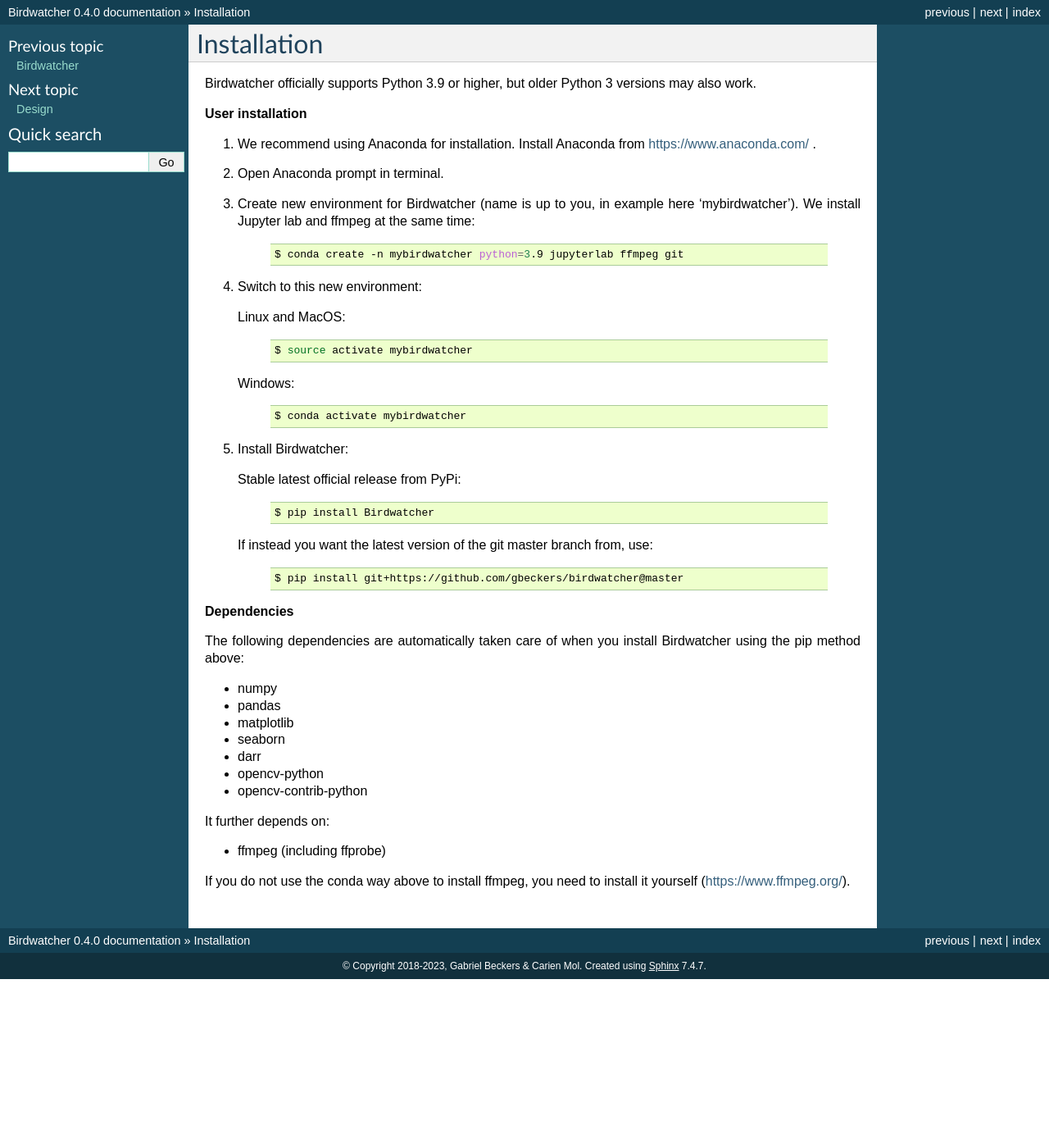
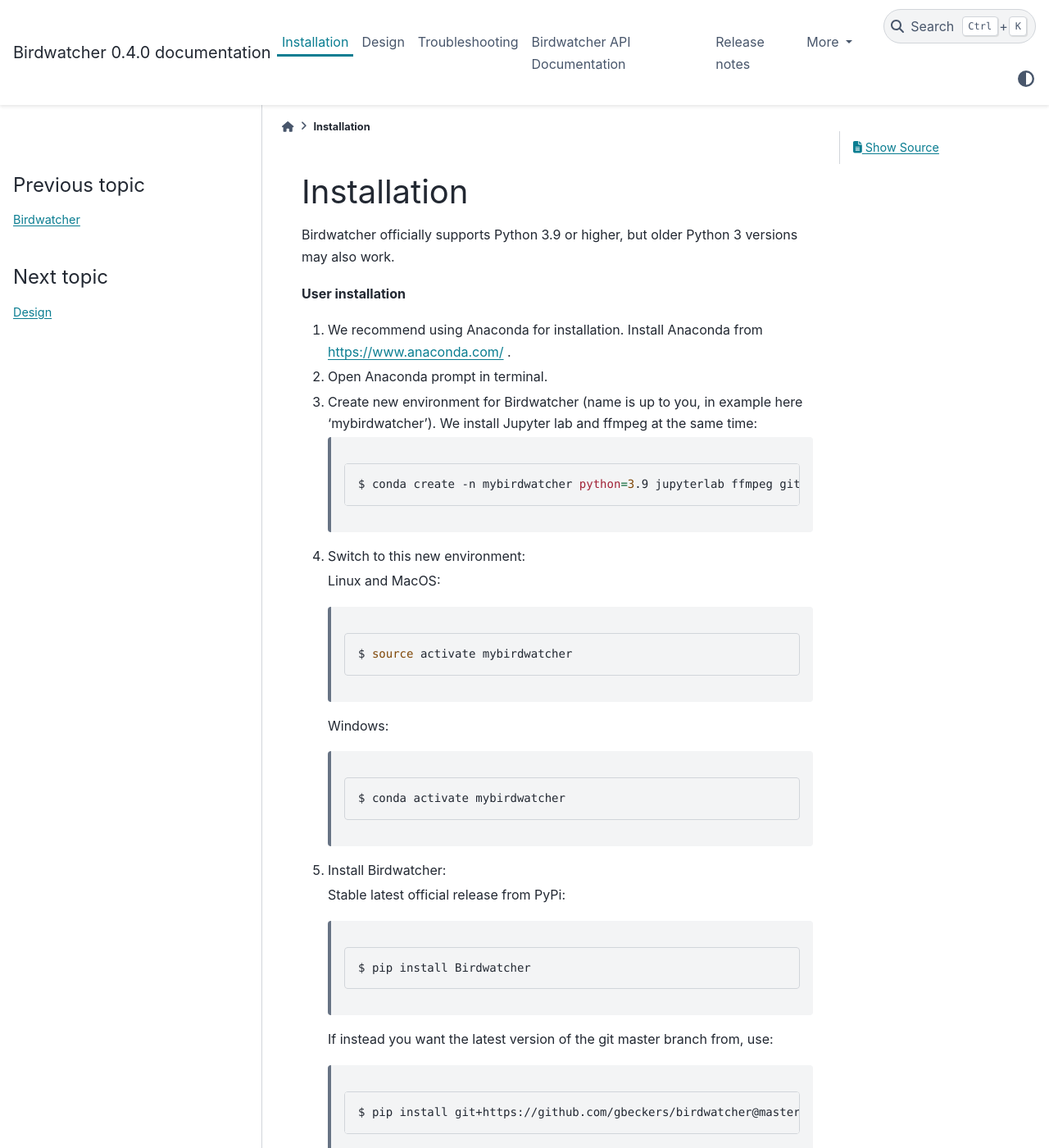
Before and after one commit to gbeckers/Birdwatcher, a Sphinx documentation site: the page built from docs/installation.rst, in a window 1280 px wide and 1400 px high. Shown: the whole window at 82% size. Built offline with Sphinx 7.4.7 and the PyData theme 0.15.4, drawn with Linux system fonts in a browser that asks for light colours; some of the changed text lies outside the part shown.

Commit message:
improve manual, add design text

```diff
--- a/docs/conf.py
+++ b/docs/conf.py
@@ -50,7 +50,7 @@
 
 # General information about the project.
 project = 'Birdwatcher'
-copyright = '2018-2023, Gabriel Beckers & Carien Mol'
+copyright = '2018-2024, Gabriel Beckers & Carien Mol'
 author = 'Gabriel Beckers & Carien Mol'
 
 # The version info for the project you're documenting, acts as replacement for
@@ -86,7 +86,8 @@
 # The theme to use for HTML and HTML Help pages.  See the documentation for
 # a list of builtin themes.
 #
-html_theme = 'default'
+#html_theme = 'default'
+html_theme = "pydata_sphinx_theme"
 
 # Theme options are theme-specific and customize the look and feel of a theme
 # further.  For a list of options available for each theme, see the
```
Also changed, not shown: docs/design.rst (+29 -0 lines).
